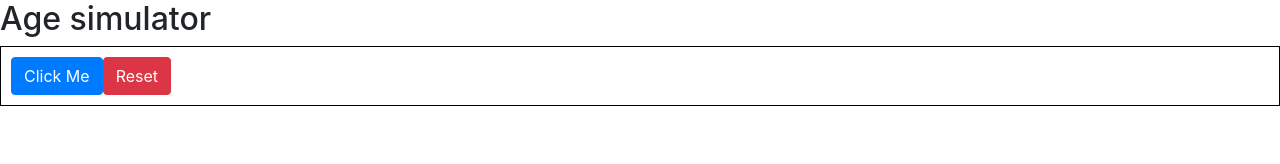
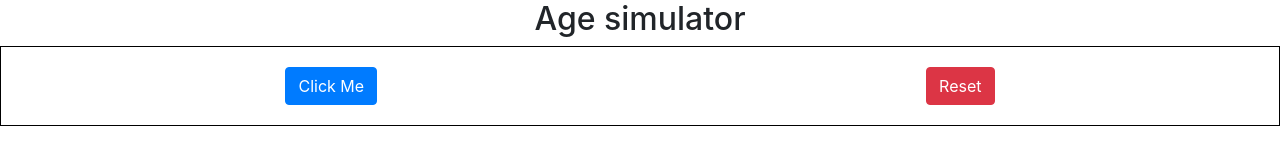
Before and after one commit to SaminYeaser/AgeCal, a plain HTML site: page index.html in a window 1280 px wide. Drawn offline with nearby package versions, Linux system fonts and the light colour scheme.

Commit message:
giving flesh to skeliton

```diff
--- a/index.html
+++ b/index.html
@@ -12,7 +12,7 @@
 <body>
 
 <div class="container-1">
-    <h2>Age simulator</h2>
+    <h2 class="header">Age simulator</h2>
     <div class="flex-box-conatiner-1">
         <div>
             <button class="btn btn-primary">Click Me</button>
--- a/style.css
+++ b/style.css
@@ -1,5 +1,15 @@
+.header{
+    text-align: center;
+}
 .flex-box-conatiner-1{
     border: 1px solid black;
     display: flex;
     padding: 10px;
+    flex-wrap: wrap;
+    justify-content: space-around;
 }
+.flex-box-conatiner-1 div{
+    padding: 10px;
+    display: flex;
+    align-items: center;
+}
```
